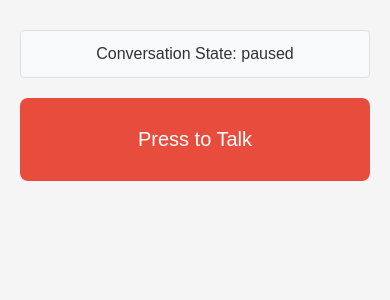
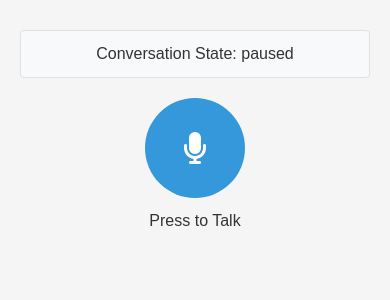
Before and after one commit to jessl2juice/ai-therapist-assistant, a Flask app: page / in a window 390 px wide. Shown: the part 180-480 px from the top of the page. Run offline with Flask 3, Linux system fonts and the light colour scheme; some libraries are stand-ins or nearby versions.

Commit message:
Agent query: Please verify: 1. Is the microphone icon visible in the round blue button? 2. Is the 'Press to Talk' text visible below the button? 3. Does the button still function correctly for voice recording?

```diff
--- a/static/css/style.css
+++ b/static/css/style.css
@@ -52,20 +52,38 @@ h1 {
 }
 
 /* Voice interface */
+.talk-container {
+    text-align: center;
+    margin: 20px 0;
+}
+
 .talk-button {
-    width: 100%;
-    padding: 30px;
-    font-size: 20px;
-    background-color: #e74c3c;
+    width: 100px;
+    height: 100px;
+    border-radius: 50%;
+    background-color: #3498db;
     color: white;
     border: none;
-    border-radius: 8px;
     cursor: pointer;
+    display: flex;
+    align-items: center;
+    justify-content: center;
+    margin: 0 auto;
     transition: background-color 0.3s;
 }
 
 .talk-button:hover {
-    background-color: #c0392b;
+    background-color: #2980b9;
+}
+
+.talk-button i {
+    font-size: 32px;
+}
+
+.talk-label {
+    margin-top: 10px;
+    color: #333;
+    font-size: 16px;
 }
 
 /* Status message */
--- a/templates/index.html
+++ b/templates/index.html
@@ -5,6 +5,7 @@
     <meta name="viewport" content="width=device-width, initial-scale=1.0">
     <title>Casey - Your AI Therapist Assistant</title>
     <link href="{{ url_for('static', filename='css/style.css') }}" rel="stylesheet">
+    <link href="https://cdnjs.cloudflare.com/ajax/libs/font-awesome/6.4.0/css/all.min.css" rel="stylesheet">
     <script src="https://cdnjs.cloudflare.com/ajax/libs/socket.io/4.7.2/socket.io.min.js"></script>
 </head>
 <body>
@@ -20,7 +21,12 @@
         <main>
             <div id="voiceTabContent">
                 <div id="conversationState" class="status-message">Conversation State: paused</div>
-                <button id="talkButton" class="talk-button">Press to Talk</button>
+                <div class="talk-container">
+                    <button id="talkButton" class="talk-button">
+                        <i class="fas fa-microphone"></i>
+                    </button>
+                    <div class="talk-label">Press to Talk</div>
+                </div>
             </div>
 
             <div id="textTabContent" style="display: none;">
```
